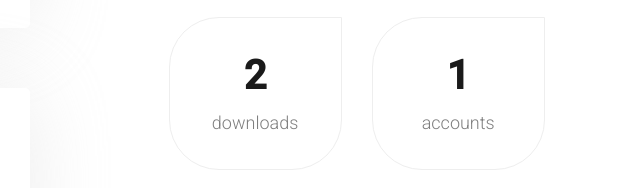
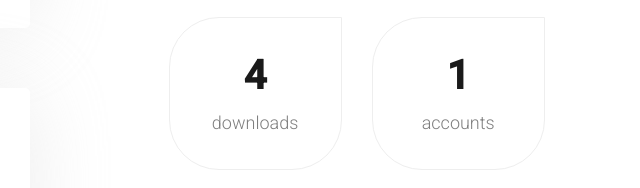
Before and after one commit to SkyAcademy/ewords, a plain HTML site: page index.html in a window 1280 px wide. Shown: the part 1416-1604 px from the top of the page, 584-1224 px from the left. Drawn offline with Linux system fonts and the light colour scheme; files whose address does not match are found by name.

Commit message:
Update index.html

```diff
--- a/index.html
+++ b/index.html
@@ -143,7 +143,7 @@
                         <div class="row">
                             <div class="col-sm-6 col-md-4 col-lg-5">
                                 <div class="feature_part_text_iner">
-                                    <h4>2</h4>
+                                    <h4>4</h4>
                                     <p>downloads</p>
                                 </div>
                             </div>
```
